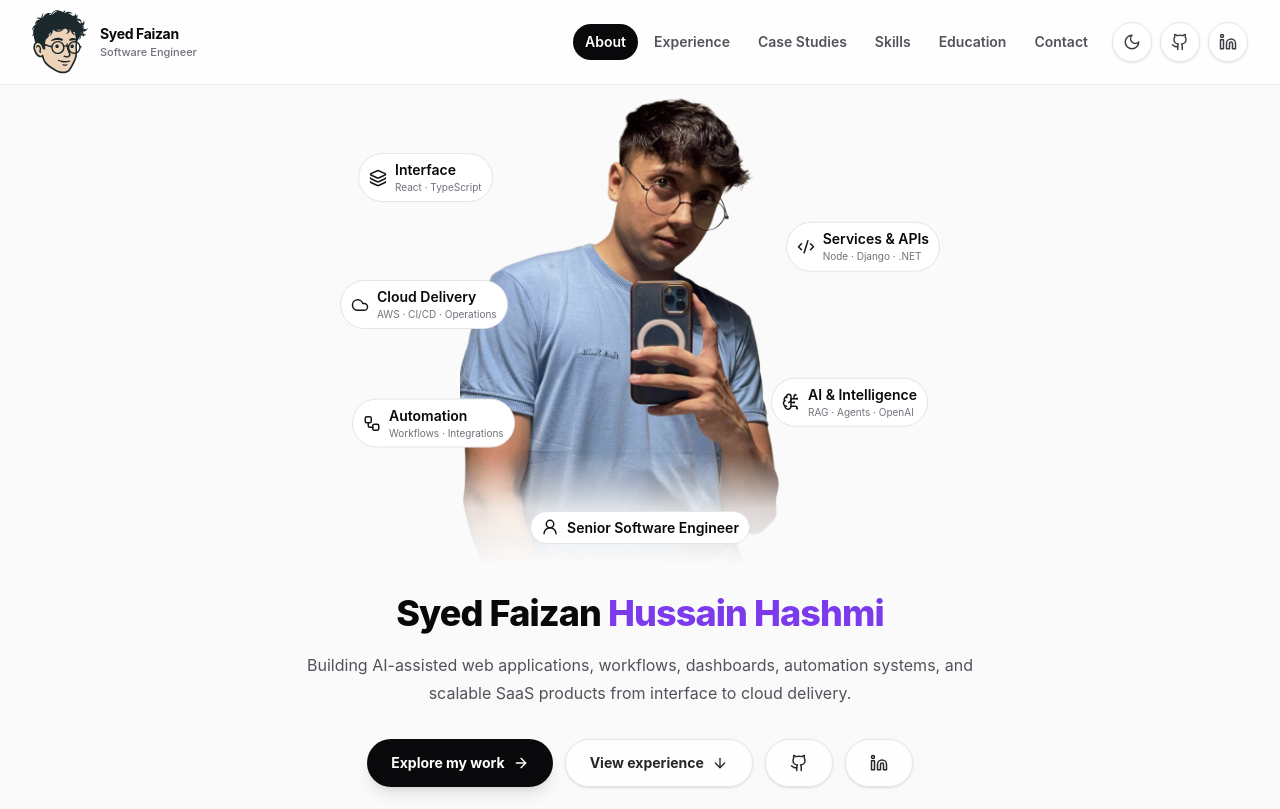
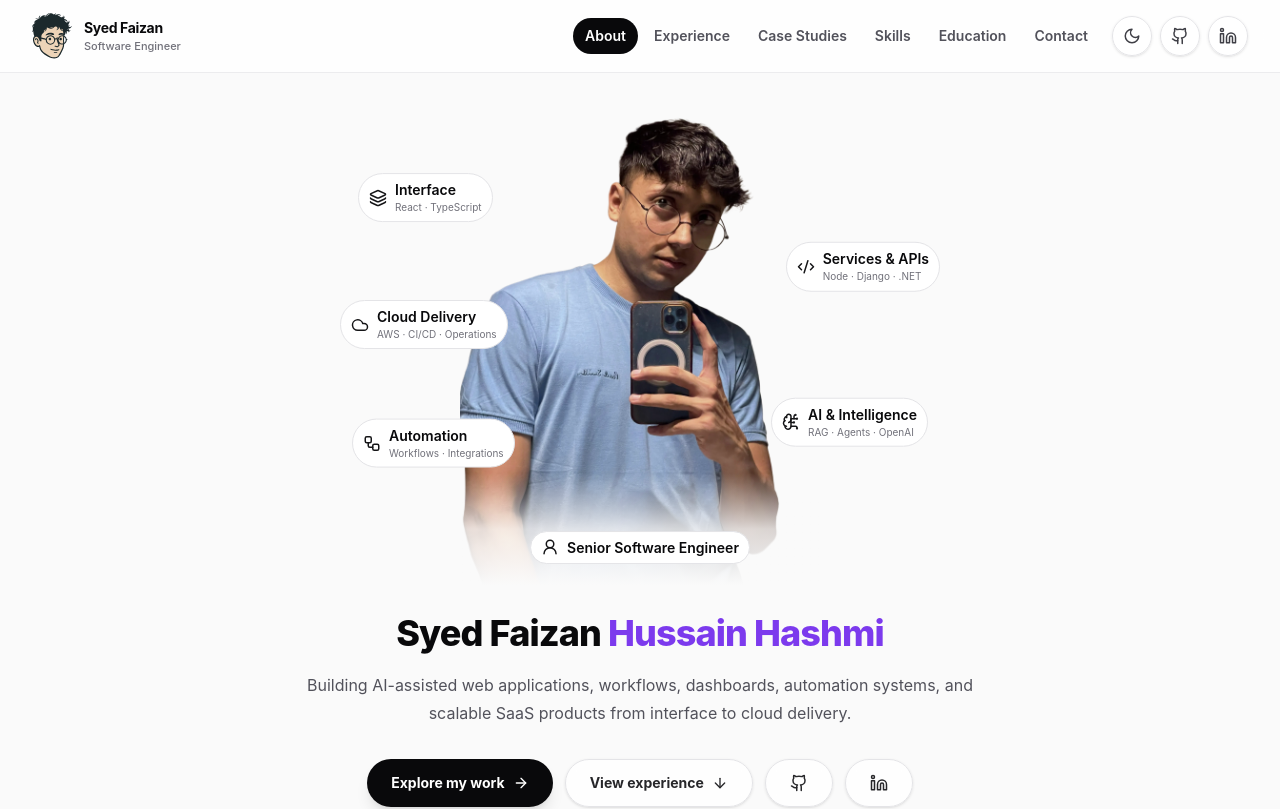
Before and after one commit to thesyedfaaiz/syedfaaiz-se, a React (Vite) app: page / in a window 1280 px wide. Shown: the top 809 px of the page. Built offline with nearby package versions, Linux system fonts and the light colour scheme.

Commit message:
Ui styling

```diff
--- a/src/App.tsx
+++ b/src/App.tsx
@@ -49,7 +49,7 @@ function Portfolio() {
       <Navigation />
       <main>
         <section className="relative overflow-hidden border-b border-ink-200/80 dark:border-white/10">
-          <div className="relative flex items-start justify-center pt-3 pb-8 sm:min-h-[92vh] sm:items-center sm:pt-0 sm:pb-0">
+          <div className="relative flex items-start justify-center pt-6 pb-8 sm:min-h-[92vh] sm:items-center sm:pt-8 sm:pb-0">
             <div className="relative z-10 mx-auto w-full max-w-5xl px-5 text-center sm:px-6">
               <SystemScene />
 
--- a/src/components/Navigation.tsx
+++ b/src/components/Navigation.tsx
@@ -65,7 +65,7 @@ export default function Navigation() {
 
   return (
     <header className="sticky top-0 z-50 border-b border-ink-200/70 bg-white/80 backdrop-blur-xl dark:border-white/10 dark:bg-ink-950/80">
-      <nav className="mx-auto flex h-[76px] w-full max-w-7xl items-center gap-3 px-4 sm:h-[84px] sm:px-6 lg:px-8">
+      <nav className="mx-auto flex h-[64px] w-full max-w-7xl items-center gap-3 px-4 sm:h-[72px] sm:px-6 lg:px-8">
         <a
           href="#about"
           className="group mr-auto flex min-w-0 items-center gap-3 rounded-xl focus-visible:outline-none focus-visible:ring-2 focus-visible:ring-brand-500 focus-visible:ring-offset-2 dark:focus-visible:ring-offset-ink-950"
@@ -73,7 +73,7 @@ export default function Navigation() {
         >
           <img
             src="/logo.svg"
-            className="h-14 w-12 shrink-0 object-contain sm:h-16 sm:w-14"
+            className="h-12 w-10 shrink-0 object-contain"
             alt="Syed Faizan logo"
           />
           <span className="hidden min-w-0 sm:block">
@@ -148,7 +148,7 @@ export default function Navigation() {
       {createPortal(<AnimatePresence>
         {open && (
           <motion.div
-            className="fixed inset-x-0 bottom-0 top-[77px] z-40 font-sans sm:top-[85px] lg:hidden"
+            className="fixed inset-x-0 bottom-0 top-[65px] z-40 font-sans sm:top-[73px] lg:hidden"
             initial={{ opacity: 0, y: -8 }}
             animate={{ opacity: 1, y: 0 }}
             exit={{ opacity: 0, y: -8 }}
```
